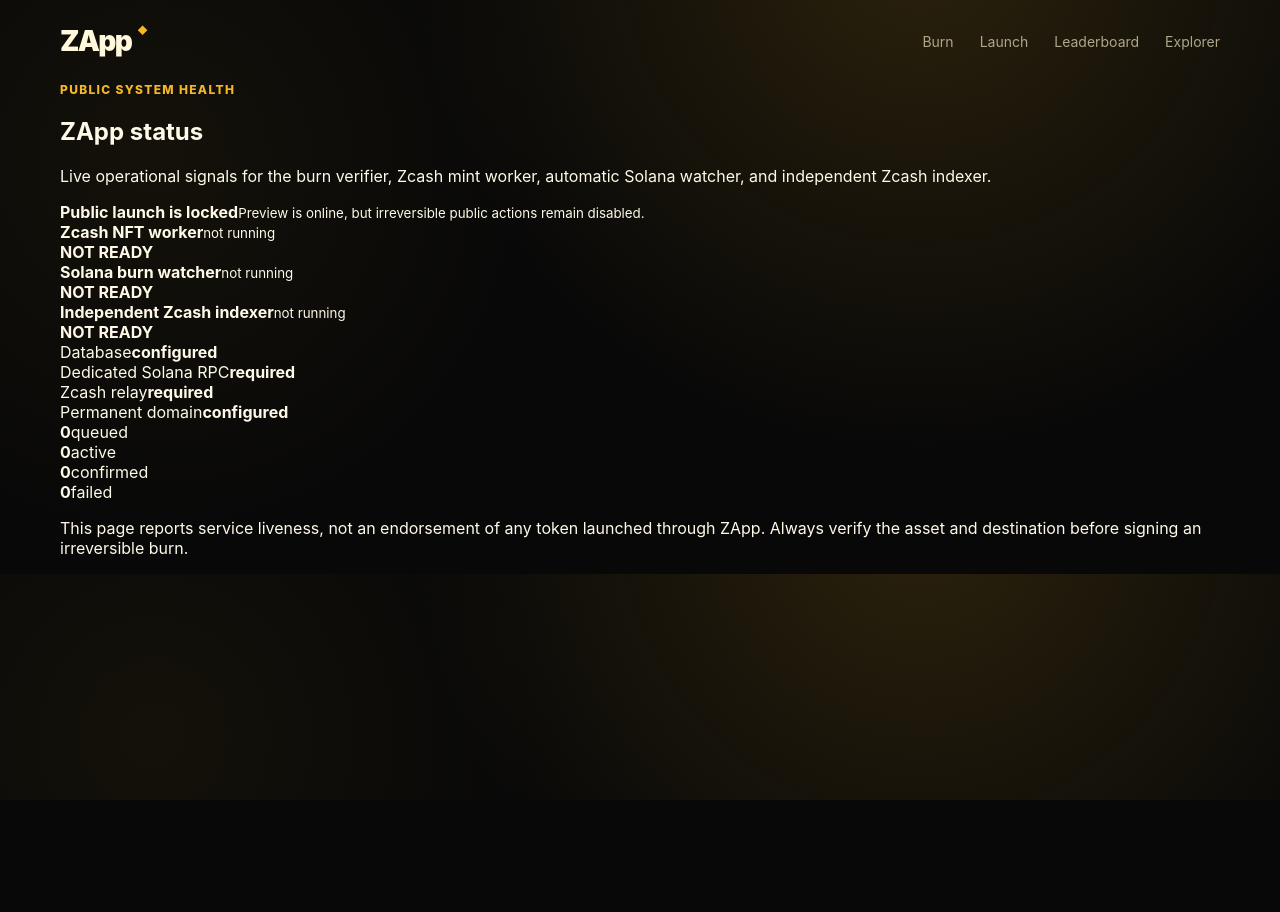
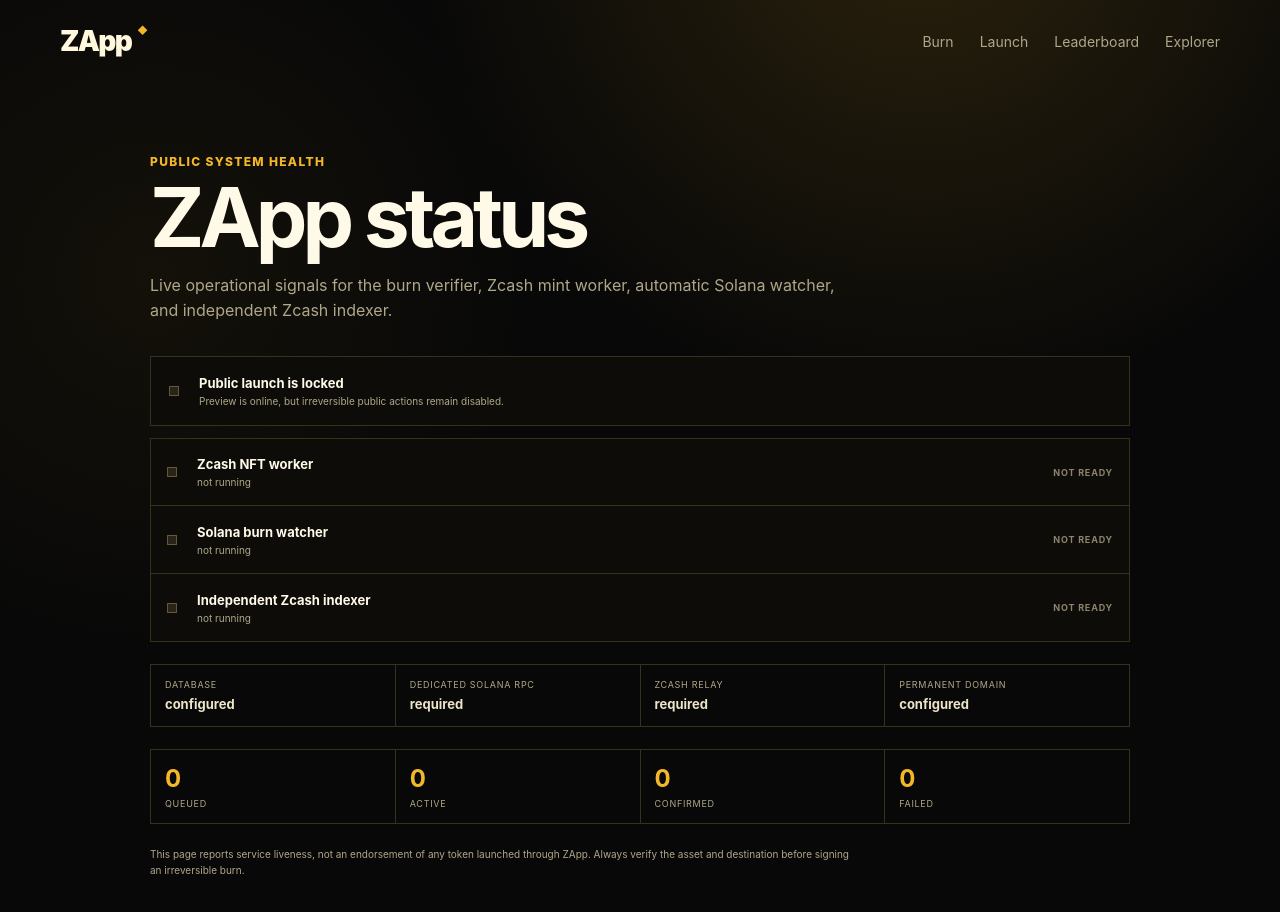
Before and after one commit to shawkkkkk/zapp-protocol, a Next.js app: page /status in a window 1280 px wide. Shown: the top 912 px of the page. Before the commit the page ends 800 px from the top, so only its background shows below. Built offline with nearby package versions, Linux system fonts and the light colour scheme; no server answers; the database is empty; what @jup-ag/wallet-adapter would draw is missing.

Commit message:
style: add transparent protocol health dashboard

```diff
--- a/src/app/globals.css
+++ b/src/app/globals.css
@@ -1577,3 +1577,129 @@
 .burn-register {
   padding-top: 48px;
 }
+
+
+.status-page {
+  padding: 72px 0 96px;
+  max-width: 980px;
+}
+.status-page h1 {
+  margin: 10px 0 12px;
+  font-size: clamp(48px, 7vw, 82px);
+  line-height: .95;
+  letter-spacing: -.06em;
+}
+.status-page > p {
+  max-width: 700px;
+  color: var(--muted);
+  line-height: 1.6;
+}
+.status-banner,
+.status-row {
+  display: grid;
+  grid-template-columns: 18px 1fr auto;
+  align-items: center;
+  gap: 12px;
+  border: 1px solid var(--line);
+  background: #0d0c09;
+}
+.status-banner {
+  margin-top: 32px;
+  padding: 18px;
+}
+.status-banner b,
+.status-banner small,
+.status-row b,
+.status-row small {
+  display: block;
+}
+.status-banner b,
+.status-row b {
+  font-size: 13px;
+}
+.status-banner small,
+.status-row small {
+  margin-top: 4px;
+  color: var(--muted);
+  font-size: 10px;
+}
+.status-dot {
+  width: 10px;
+  height: 10px;
+  border: 1px solid #64583a;
+  background: #2a2418;
+}
+.status-dot.on {
+  border-color: var(--acid);
+  background: var(--acid);
+  box-shadow: 0 0 14px rgba(244,183,40,.25);
+}
+.status-services {
+  margin-top: 12px;
+}
+.status-row {
+  min-height: 68px;
+  padding: 12px 16px;
+  border-top: 0;
+}
+.status-row:first-child {
+  border-top: 1px solid var(--line);
+}
+.status-row strong {
+  color: #8d846b;
+  font-size: 9px;
+  letter-spacing: .09em;
+}
+.status-row .status-dot.on ~ div + strong {
+  color: var(--acid);
+}
+.status-infra,
+.status-queue {
+  display: grid;
+  grid-template-columns: repeat(4, 1fr);
+  margin-top: 22px;
+  border-top: 1px solid var(--line);
+  border-left: 1px solid var(--line);
+}
+.status-infra > div,
+.status-queue > div {
+  padding: 14px;
+  border-right: 1px solid var(--line);
+  border-bottom: 1px solid var(--line);
+}
+.status-infra span,
+.status-queue span {
+  display: block;
+  color: var(--muted);
+  font-size: 9px;
+  text-transform: uppercase;
+  letter-spacing: .08em;
+}
+.status-infra b,
+.status-queue b {
+  display: block;
+  margin-top: 6px;
+  color: #eee4c7;
+  font-size: 13px;
+}
+.status-queue b {
+  margin: 0 0 5px;
+  color: var(--acid);
+  font-size: 24px;
+}
+.status-note {
+  margin-top: 22px !important;
+  font-size: 10px;
+}
+@media (max-width: 700px) {
+  .status-infra,
+  .status-queue {
+    grid-template-columns: 1fr 1fr;
+  }
+  .status-row {
+    grid-template-columns: 18px 1fr;
+  }
+  .status-row strong {
+    grid-column: 2;
+  }
+}
```
